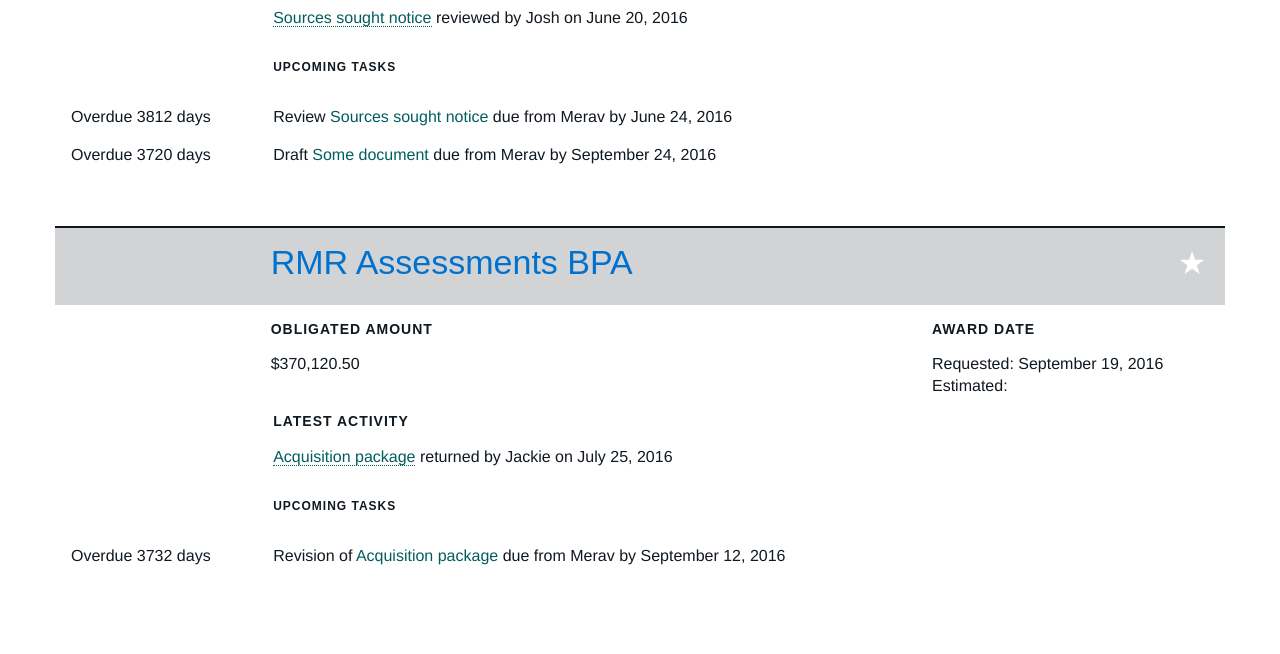
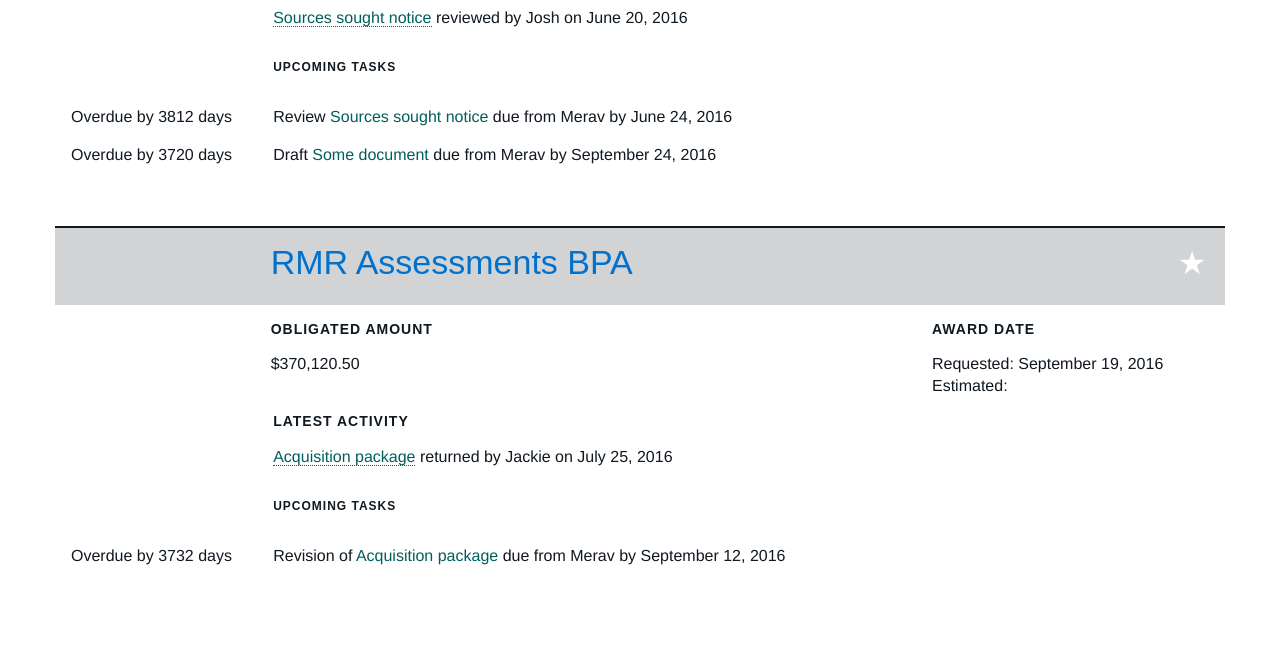
Before and after one commit to 18F/cfpb-eprocurement, a Jekyll site: the page built from sprint4a/index.html, in a window 1280 px wide. Shown: the part 769-1423 px from the top of the page. Built offline with Jekyll 4.4.1, drawn with Linux system fonts in a browser that asks for light colours.

Commit message:
date tweaks

```diff
--- a/_includes/milestone_history.html
+++ b/_includes/milestone_history.html
@@ -9,7 +9,7 @@
       {{ item.text | markdownify }}
     </td>
     <td>
-      <time>{{ item.date | default: item.due_date }}</time>
+      <time>{{ item.date | default: item.due_date | date: DATE_FORMAT }}</time>
     </td>
   </tr>
   {% endfor %}
--- a/_includes/milestone_item.html
+++ b/_includes/milestone_item.html
@@ -17,7 +17,7 @@
 
       <p><b>{{ current_doc.name }}</b></p>
       <p class="mute">
-        {{ current_doc.name }} {{ current_event.action | past_tensify }} by {{ current_event.actor }} on {{current_event.date | date: '%B %d, %Y'}}
+        {{ current_doc.name }} {{ current_event.action | past_tensify }} by {{ current_event.actor }} on {{current_event.date | date: DATE_FORMAT }}
       </p>
 
       <!-- {{current_event}} -->
--- a/sprint4a/index.html
+++ b/sprint4a/index.html
@@ -124,7 +124,7 @@
         Due in {{ doc.due_in_days }} days
       {% elsif doc.due_in_days < 0 %}
         {% assign due_status = 'over' %}
-      Overdue {{ 0 | minus: doc.due_in_days }} days
+      Overdue by {{ 0 | minus: doc.due_in_days }} days
       {% endif %}
       {% endcapture %}
       <span class="document-due"
```
